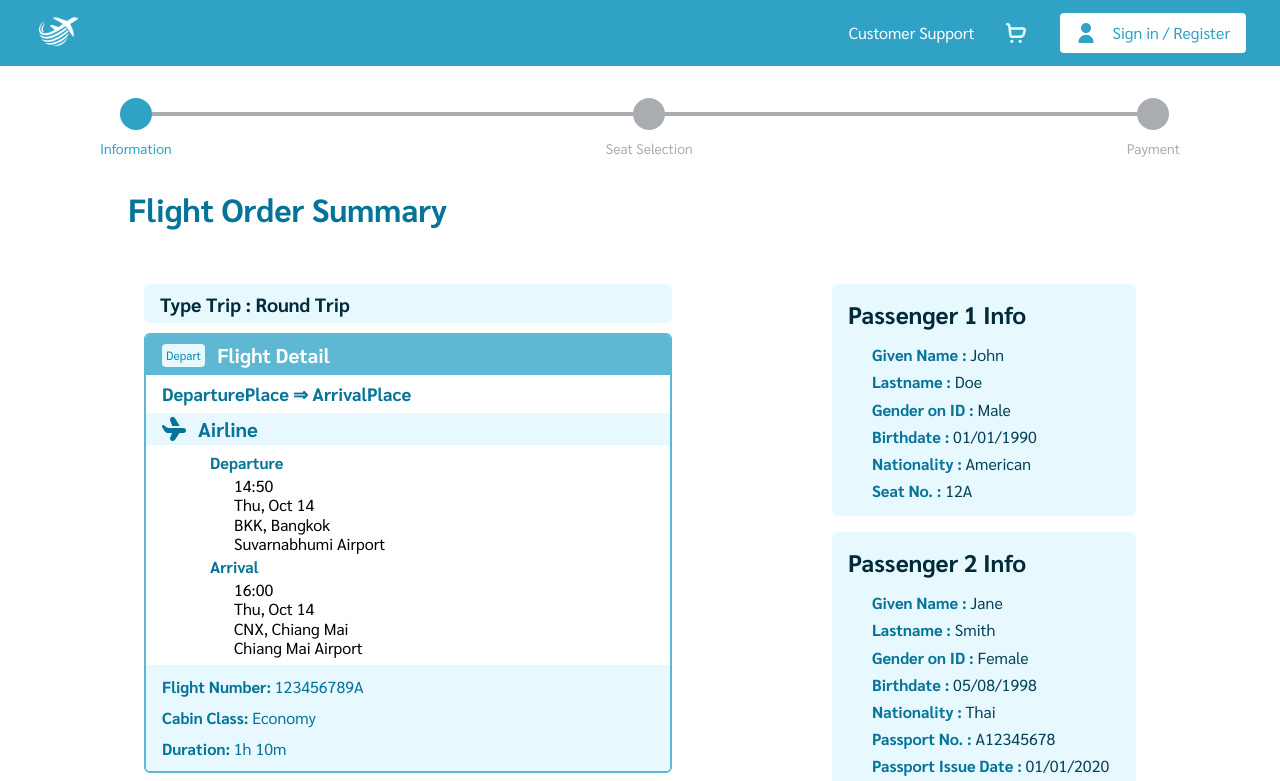
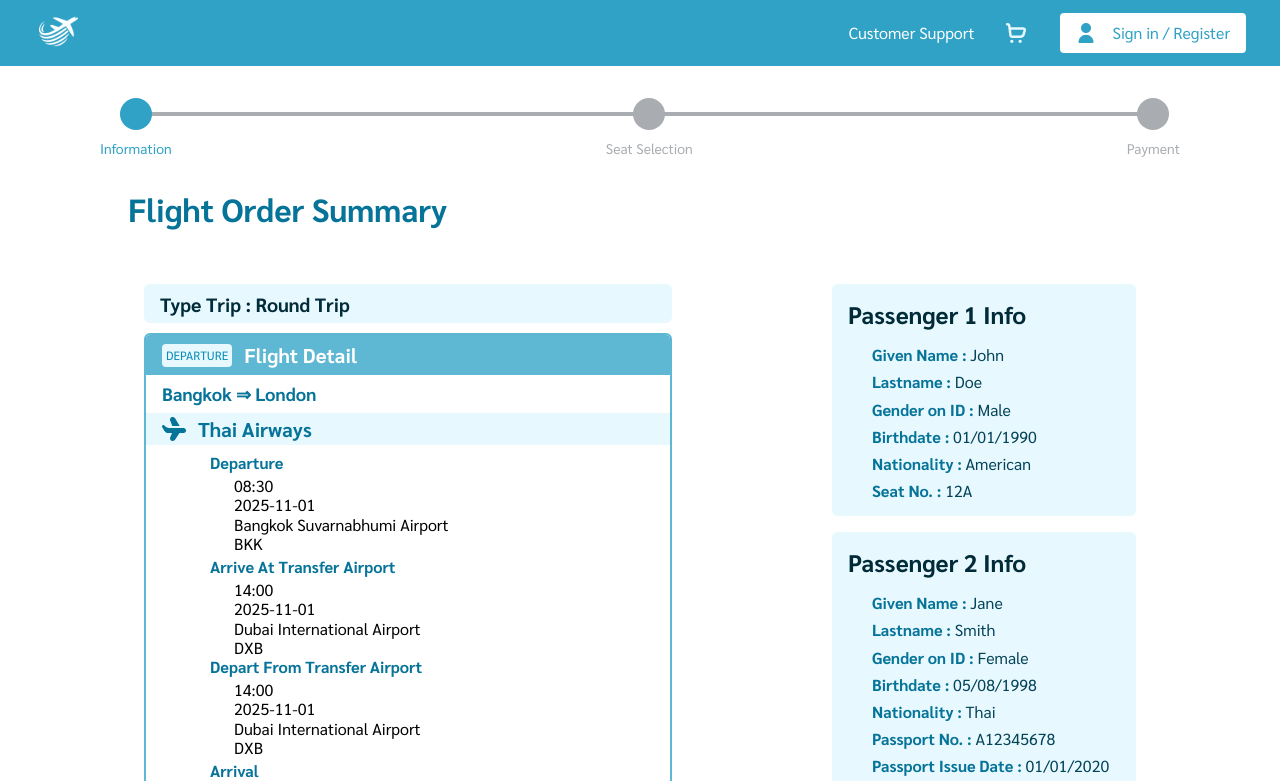
Before and after one commit to Mysterioucz/Se-Project, a Next.js app: page /checkout/payment/confirmation in a window 1280 px wide. Shown: the top 781 px of the page. Built offline with nearby package versions, Linux system fonts and the light colour scheme; no server answers; what @mui/material-nextjs would draw is missing.

Commit message:
feat/flight-detail-done

```diff
--- a/src/app/(user)/checkout/payment/confirmation/page.tsx
+++ b/src/app/(user)/checkout/payment/confirmation/page.tsx
@@ -6,6 +6,7 @@ import PriceBreakdownCard from "@/src/components/paymentConfirmation/priceBreakd
 import { PassengerTypes } from "@/src/enums/PassengerTypes";
 import { PaymentMethodTypes } from "@/src/enums/PaymentMethodTypes";
 import { FlightTypes } from "@/src/enums/FlightTypes";
+import { FlightLegTypes } from "@/src/enums/FlightLegTypes";
 
 export default function Page() {
     // Example flight data
@@ -53,6 +54,35 @@ export default function Page() {
         }
     ];
 
+    const mockFlightDetail = {
+        flightLeg: FlightLegTypes.DEPARTURE,
+        departurePlace: "Bangkok",
+        arrivalPlace: "London",
+        airline: "Thai Airways",
+        flightNumber: "TG910",
+        cabinClass: "Business",
+        segments: [
+            {
+                Time: "08:30",
+                Date: "2025-11-01",
+                Airport: "BKK",
+                Place: "Bangkok Suvarnabhumi Airport"
+            },
+            {
+                Time: "14:00",
+                Date: "2025-11-01",
+                Airport: "DXB",
+                Place: "Dubai International Airport"
+            },
+            {
+                Time: "18:30",
+                Date: "2025-11-01",
+                Airport: "LHR",
+                Place: "London Heathrow Airport"
+            }
+        ]
+    };
+
     return (
         <div className="flex flex-col w-full justify-center gap-10 py-md">
             <h1 className="font-sarabun text-[2rem] font-bold leading-[120%] text-primary-600">
@@ -66,9 +96,17 @@ export default function Page() {
                             Type Trip : {flightType}
                         </div>
                     </div>
-                    {/* for dev */}
-                    <FlightDetailSummary />
-                    <FlightDetailSummary />
+
+                    <FlightDetailSummary
+                        flightLeg={mockFlightDetail.flightLeg}
+                        departurePlace={mockFlightDetail.departurePlace}
+                        arrivalPlace={mockFlightDetail.arrivalPlace}
+                        airline={mockFlightDetail.airline}
+                        flightNumber={mockFlightDetail.flightNumber}
+                        cabinClass={mockFlightDetail.cabinClass}
+                        segments={mockFlightDetail.segments}
+                    />
+
                 </div>
 
                 <div className="flex items-start gap-[4rem] self-stretch">
--- a/src/components/paymentConfirmation/flightDetailSummary.tsx
+++ b/src/components/paymentConfirmation/flightDetailSummary.tsx
@@ -1,38 +1,148 @@
 import Image from "next/image";
 import { FlightLegTypes } from "@/src/enums/FlightLegTypes";
 
-function DepartureComponent() {
+interface FlightSegment {
+    Time: string;
+    Date: string;
+    Airport: string;
+    Place: string;
+}
+
+interface FlightDetailSummaryProps {
+    flightLeg: FlightLegTypes; // One Way - Round Trip
+    departurePlace: string;
+    arrivalPlace: string;
+    airline: string;
+    flightNumber: string;
+    cabinClass: string;
+    segments: FlightSegment[]; // array of connected segments
+}
+
+function durationCalculation(segments: FlightSegment[]): string {
+    if (!segments || segments.length === 0) return "0h 0m";
+
+    const firstSeg = segments[0];
+    const lastSeg = segments[segments.length - 1];
+
+    const start = new Date(`${firstSeg.Date}T${firstSeg.Time}`);
+    const end = new Date(`${lastSeg.Date}T${lastSeg.Time}`);
+
+    const diffMs = end.getTime() - start.getTime();
+    if (diffMs < 0) return "0h 0m";
+
+    const diffMinutes = Math.floor(diffMs / (1000 * 60));
+    const hours = Math.floor(diffMinutes / 60);
+    const minutes = diffMinutes % 60;
+
+    return `${hours}h ${minutes}m`;
+}
+
+
+function DepartureComponent({ seg }: { seg: FlightSegment }) {
     return (
-        <div>Departure Component</div>
+        <div className="flex flex-col gap-1">
+        <span className="font-sarabun text-[1rem] font-bold leading-[120%] text-primary-600">
+            Departure
+        </span>
+        <div className="flex flex-col items-start pl-6 pr-2">
+            <span className="font-sarabun text-[1rem] font-normal leading-[120%] text-black">
+                {seg.Time}
+            </span>
+            <span className="font-sarabun text-[1rem] font-normal leading-[120%] text-black">
+                {seg.Date}
+            </span>
+            <span className="font-sarabun text-[1rem] font-normal leading-[120%] text-black">
+                {seg.Place}
+            </span>
+            <span className="font-sarabun text-[1rem] font-normal leading-[120%] text-black">
+                {seg.Airport}
+            </span>
+        </div>
+        </div>
     );
 }
 
-function ArrivalComponent() {
+
+function ArrivalComponent({ seg }: { seg: FlightSegment }) {
     return (
-        <div>Arrival Component</div>
+        <div className="flex flex-col gap-1">
+        <span className="font-sarabun text-[1rem] font-bold leading-[120%] text-primary-600">
+            Arrival
+        </span>
+        <div className="flex flex-col items-start pl-6 pr-2">
+            <span className="font-sarabun text-[1rem] font-normal leading-[120%] text-black">
+                {seg.Time}
+            </span>
+            <span className="font-sarabun text-[1rem] font-normal leading-[120%] text-black">
+                {seg.Date}
+            </span>
+            <span className="font-sarabun text-[1rem] font-normal leading-[120%] text-black">
+                {seg.Place}
+            </span>
+            <span className="font-sarabun text-[1rem] font-normal leading-[120%] text-black">
+                {seg.Airport}
+            </span>
+        </div>
+        </div>
     );
 }
 
-function DepartureTransferComponent() {
+function DepartureTransferComponent({ seg }: { seg: FlightSegment }) {
     return (
-        <div>Departure Transfer Component</div>
+        <div className="flex flex-col gap-1">
+        <span className="font-sarabun text-[1rem] font-bold leading-[120%] text-primary-600">
+            Depart From Transfer Airport
+        </span>
+        <div className="flex flex-col items-start pl-6 pr-2">
+            <span className="font-sarabun text-[1rem] font-normal leading-[120%] text-black">
+                {seg.Time}
+            </span>
+            <span className="font-sarabun text-[1rem] font-normal leading-[120%] text-black">
+                {seg.Date}
+            </span>
+            <span className="font-sarabun text-[1rem] font-normal leading-[120%] text-black">
+                {seg.Place}
+            </span>
+            <span className="font-sarabun text-[1rem] font-normal leading-[120%] text-black">
+                {seg.Airport}
+            </span>
+        </div>
+        </div>
     );
 }
 
-function ArrivalTransferComponent() {
+function ArrivalTransferComponent({ seg }: { seg: FlightSegment }) {
     return (
-        <div>Arrival Transfer Component</div>
+        <div className="flex flex-col gap-1">
+        <span className="font-sarabun text-[1rem] font-bold leading-[120%] text-primary-600">
+            Arrive At Transfer Airport
+        </span>
+        <div className="flex flex-col items-start pl-6 pr-2">
+            <span className="font-sarabun text-[1rem] font-normal leading-[120%] text-black">
+                {seg.Time}
+            </span>
+            <span className="font-sarabun text-[1rem] font-normal leading-[120%] text-black">
+                {seg.Date}
+            </span>
+            <span className="font-sarabun text-[1rem] font-normal leading-[120%] text-black">
+                {seg.Place}
+            </span>
+            <span className="font-sarabun text-[1rem] font-normal leading-[120%] text-black">
+                {seg.Airport}
+            </span>
+        </div>
+        </div>
     );
 }
 
-export default function FlightDetailSummary() {
+export default function FlightDetailSummary({flightLeg, departurePlace, arrivalPlace, airline, flightNumber, cabinClass, segments}: FlightDetailSummaryProps) {
   return (
     <div className="flex flex-col items-start self-stretch rounded-md border-[0.125rem] border-primary-300 bg-white overflow-hidden">
         {/* Header */}
         <div className="flex items-center self-stretch px-4 py-2 gap-[0.75rem] bg-primary-300">
             <div className="flex items-center justify-center p-1 rounded-sm bg-primary-50">
                 <span className="font-sarabun text-[0.75rem] font-normal leading-[120%] text-primary-500">
-                    Depart
+                    {flightLeg}
                 </span>
             </div>
             <div className="font-sarabun text-[1.25rem] font-semibold leading-[120%] text-white">
@@ -44,7 +154,7 @@ export default function FlightDetailSummary() {
         <div className="flex flex-col items-start self-stretch pt-2 gap-2">
             <div className="flex items-center self-stretch px-4">
                 <span className="font-sarabun text-[1.125rem] font-semibold leading-[120%] text-primary-600">
-                    DeparturePlace ⇒ ArrivalPlace
+                    {departurePlace} ⇒ {arrivalPlace}
                 </span>
             </div>
 
@@ -56,61 +166,46 @@ export default function FlightDetailSummary() {
                     height={24}
                 />
                 <span className="font-sarabun text-[1.25rem] font-semibold leading-[120%] text-primary-600">
-                    Airline
+                    {airline}
                 </span>
             </div>
 
             <div className="flex flex-col items-start pl-16 gap-1">
-                <span className="font-sarabun text-[1rem] font-bold leading-[120%] text-primary-600">
-                    Departure
-                </span>
-                <div className="flex flex-col items-start pl-6 pr-2">
-                    <span className="font-sarabun text-[1rem] font-normal leading-[120%] text-black">
-                        14:50
-                    </span>
-                    <span className="font-sarabun text-[1rem] font-normal leading-[120%] text-black">
-                        Thu, Oct 14
-                    </span>
-                    <span className="font-sarabun text-[1rem] font-normal leading-[120%] text-black">
-                        BKK, Bangkok
-                    </span>
-                    <span className="font-sarabun text-[1rem] font-normal leading-[120%] text-black">
-                        Suvarnabhumi Airport
-                    </span>
-                </div>
-                <span className="font-sarabun text-[1rem] font-bold leading-[120%] text-primary-600">
-                    Arrival
-                </span>
-                <div className="flex flex-col items-start pl-6 pr-2">
-                    <span className="font-sarabun text-[1rem] font-normal leading-[120%] text-black">
-                        16:00
-                    </span>
-                    <span className="font-sarabun text-[1rem] font-normal leading-[120%] text-black">
-                        Thu, Oct 14
-                    </span>
-                    <span className="font-sarabun text-[1rem] font-normal leading-[120%] text-black">
-                        CNX, Chiang Mai
-                    </span>
-                    <span className="font-sarabun text-[1rem] font-normal leading-[120%] text-black">
-                        Chiang Mai Airport
-                    </span>
-                </div>
+
+                {segments.map((seg, idx) => {
+                    if (idx === 0) {
+                        // First segment: Departure
+                        return <DepartureComponent key={idx} seg={seg} />;
+                    } else if (idx === segments.length - 1) {
+                        // Last segment: Arrival
+                        return <ArrivalComponent key={idx} seg={seg} />;
+                    } else {
+                        // Intermediate segments: transfer
+                        return (
+                            <div key={idx}>
+                                <ArrivalTransferComponent seg={seg} />
+                                <DepartureTransferComponent seg={seg} />
+                            </div>
+                        );
+                    }
+                })}
+
             </div>
 
             <div className="flex flex-col justify-center items-start self-stretch px-4 py-[0.75rem] gap-[0.75rem] bg-primary-50">
                 <span className="font-sarabun text-[1rem] leading-[120%] text-primary-600">
                     <span className="font-bold">Flight Number: </span>
-                    <span className="font-normal">123456789A</span>
+                    <span className="font-normal">{flightNumber}</span>
                 </span>
 
                 <span className="font-sarabun text-[1rem] leading-[120%] text-primary-600">
                     <span className="font-bold">Cabin Class: </span>
-                    <span className="font-normal">Economy</span>
+                    <span className="font-normal">{cabinClass}</span>
                 </span>
 
                 <span className="font-sarabun text-[1rem] leading-[120%] text-primary-600">
                     <span className="font-bold">Duration: </span>
-                    <span className="font-normal">1h 10m</span>
+                    <span className="font-normal">{durationCalculation(segments)}</span>
                 </span>
             </div>
 
```
